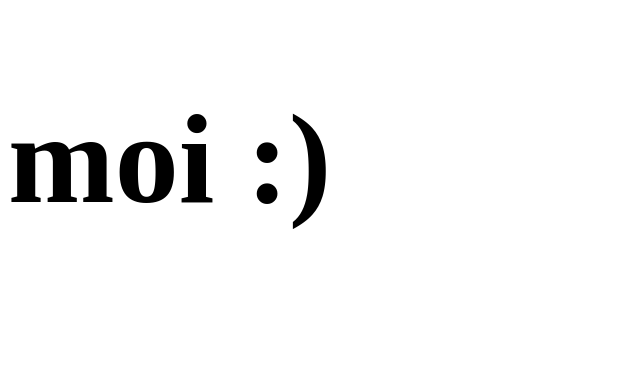
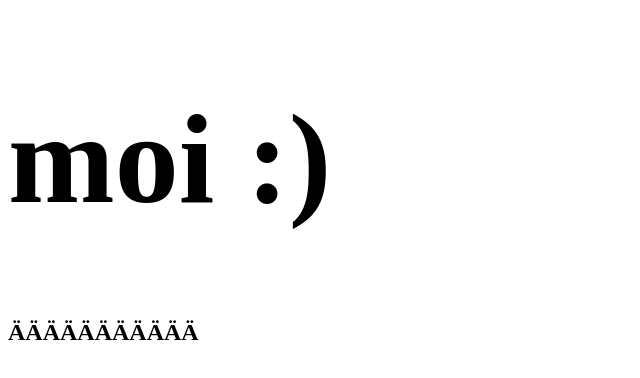
Before and after one commit to redbulls77/redbulls77, a plain HTML site: page index.html in a window 1280 px wide. Shown: the whole page, without its empty margins (0-640 px from the left). Drawn offline with Linux system fonts and the light colour scheme.

Commit message:
Update index.html

```diff
--- a/index.html
+++ b/index.html
@@ -8,5 +8,8 @@
 <h1 style="font-size:10vw">moi :) </h1>
 
 
+
+<h2>      ÄÄÄÄÄÄÄÄÄÄÄ </h2>
+
 </body>
 </html>
```
